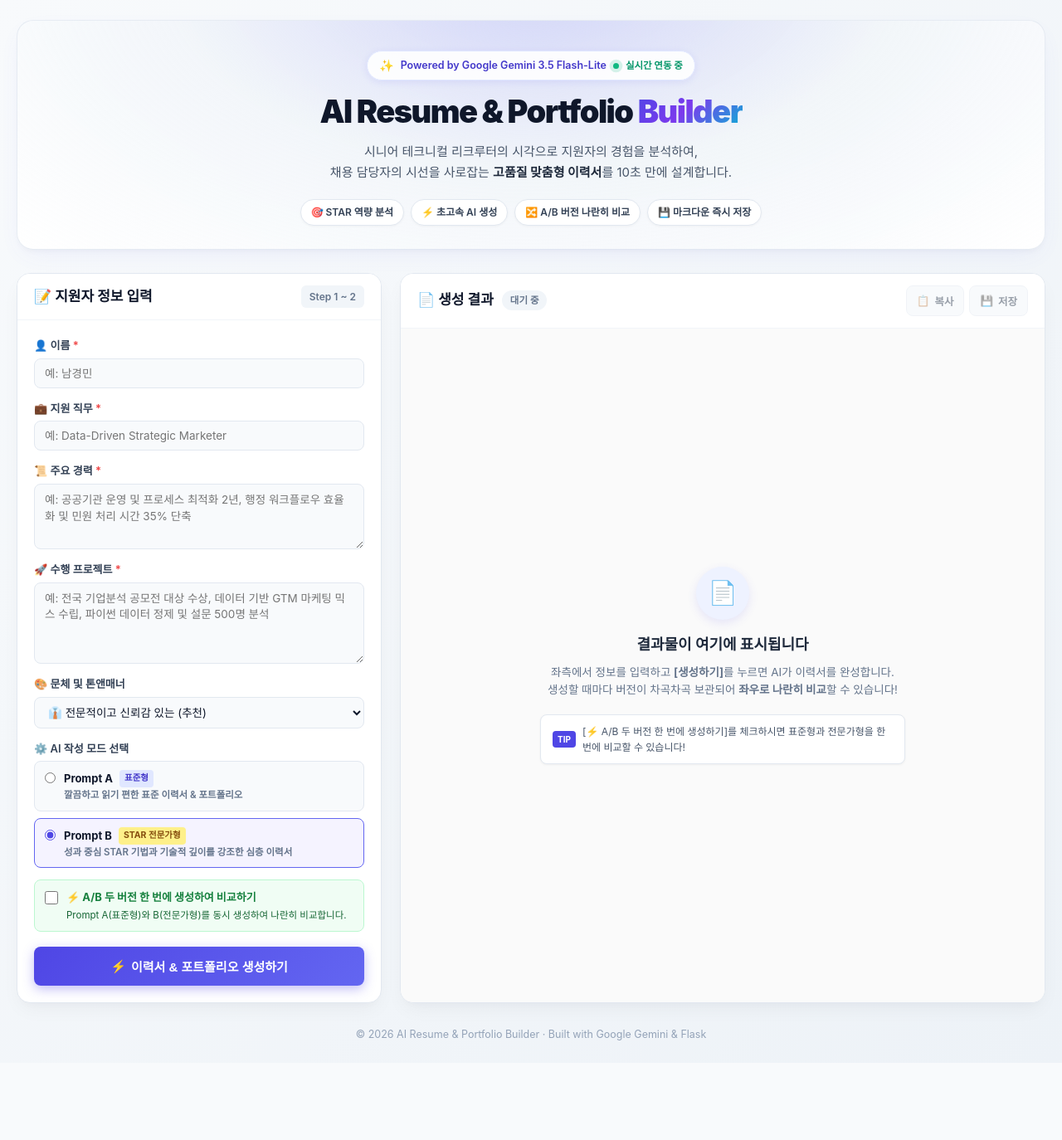
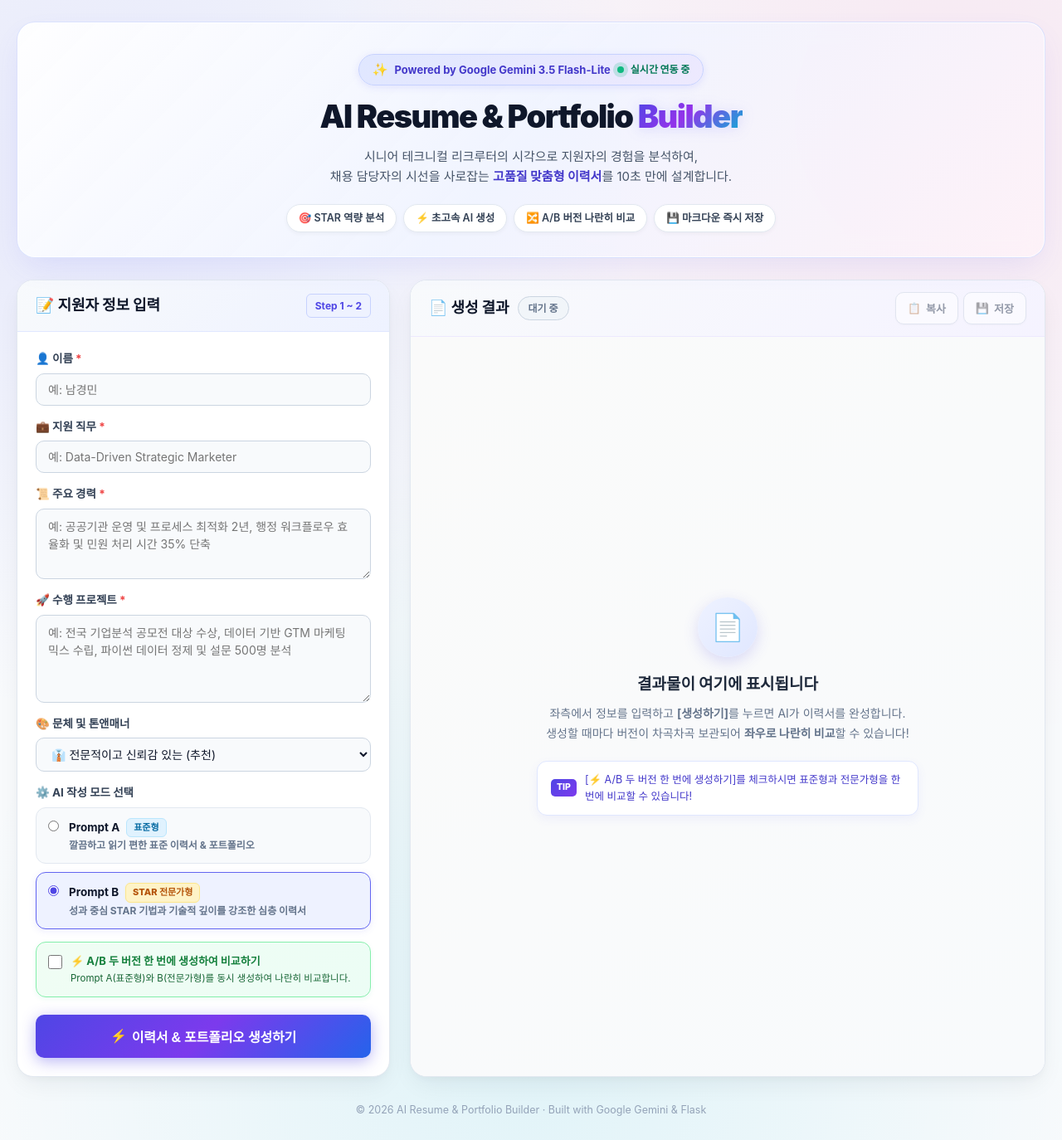
Before and after one commit to gyeong-lab/resume-builder, a Flask app: page / in a window 1280 px wide. Shown: the whole page at 83% size. Before the commit the page ends 1254 px from the top, so only its background shows below. Run offline with Flask 3, Linux system fonts and the light colour scheme; some libraries are stand-ins or nearby versions; some web fonts are replaced.

Commit message:
Apply vibrant modern color palette and glowing gradients

```diff
--- a/static/css/style.css
+++ b/static/css/style.css
@@ -12,74 +12,81 @@
 
 body {
     font-family: "Pretendard", -apple-system, BlinkMacSystemFont, "Segoe UI", Roboto, "Helvetica Neue", Arial, sans-serif;
-    background: linear-gradient(135deg, #f8fafc 0%, #edf2f7 100%);
+    background:
+        radial-gradient(circle at 10% 15%, rgba(99, 102, 241, 0.12) 0%, transparent 40%),
+        radial-gradient(circle at 90% 10%, rgba(236, 72, 153, 0.10) 0%, transparent 45%),
+        radial-gradient(circle at 50% 90%, rgba(6, 182, 212, 0.10) 0%, transparent 50%),
+        #f8fafc;
     color: #1e293b;
     line-height: 1.6;
     min-height: 100vh;
-    padding: 24px 20px;
+    padding: 26px 20px;
     -webkit-font-smoothing: antialiased;
 }
 
-/* 2. 메인 컨테이너 래퍼 (비교 뷰를 위해 넉넉한 1360px 지원) */
+/* 2. 메인 컨테이너 래퍼 */
 .app-wrapper {
     max-width: 1360px;
     margin: 0 auto;
 }
 
-/* 3. [전면 리뉴얼] 프리미엄 히어로 헤더 영역 */
+/* 3. [헤더] 프리미엄 히어로 배너 (화사한 글래스모피즘 & 그라데이션) */
 .app-header {
     text-align: center;
-    margin-bottom: 28px;
-    padding: 36px 24px 28px;
-    background: radial-gradient(ellipse at 50% -20%, rgba(99, 102, 241, 0.25) 0%, rgba(241, 245, 249, 0.8) 50%, #ffffff 100%);
-    border-radius: 20px;
-    border: 1px solid rgba(226, 232, 240, 0.8);
-    box-shadow: 0 10px 30px -10px rgba(99, 102, 241, 0.1), 0 4px 6px -2px rgba(15, 23, 42, 0.03);
+    margin-bottom: 26px;
+    padding: 38px 24px 30px;
+    background: linear-gradient(135deg, rgba(255, 255, 255, 0.95) 0%, rgba(240, 244, 255, 0.90) 50%, rgba(253, 242, 248, 0.90) 100%);
+    border-radius: 22px;
+    border: 1.5px solid rgba(199, 210, 254, 0.6);
+    box-shadow:
+        0 14px 36px -10px rgba(99, 102, 241, 0.15),
+        0 0 0 1px rgba(255, 255, 255, 0.8) inset;
     position: relative;
     overflow: hidden;
+    backdrop-filter: blur(12px);
 }
 
 .brand-badge {
     display: inline-flex;
     align-items: center;
     gap: 8px;
-    padding: 6px 14px;
-    background: rgba(255, 255, 255, 0.9);
-    border: 1px solid #e0e7ff;
+    padding: 6px 16px;
+    background: linear-gradient(135deg, #e0e7ff 0%, #ede9fe 100%);
+    border: 1px solid #c7d2fe;
     border-radius: 9999px;
-    font-size: 12.5px;
-    font-weight: 600;
+    font-size: 13px;
+    font-weight: 700;
     color: #4338ca;
-    box-shadow: 0 2px 8px rgba(99, 102, 241, 0.12);
+    box-shadow: 0 2px 10px rgba(99, 102, 241, 0.15);
     margin-bottom: 14px;
 }
 
 .badge-sparkle {
-    font-size: 14px;
+    font-size: 15px;
 }
 
 .badge-status-dot {
-    width: 7px;
-    height: 7px;
+    width: 8px;
+    height: 8px;
     background-color: #10b981;
     border-radius: 50%;
-    box-shadow: 0 0 0 3px rgba(16, 185, 129, 0.25);
+    box-shadow: 0 0 0 3px rgba(16, 185, 129, 0.3);
     animation: livePulse 2s infinite;
 }
 
 @keyframes livePulse {
-    0% { box-shadow: 0 0 0 0 rgba(16, 185, 129, 0.6); }
-    70% { box-shadow: 0 0 0 6px rgba(16, 185, 129, 0); }
+    0% { box-shadow: 0 0 0 0 rgba(16, 185, 129, 0.7); }
+    70% { box-shadow: 0 0 0 7px rgba(16, 185, 129, 0); }
     100% { box-shadow: 0 0 0 0 rgba(16, 185, 129, 0); }
 }
 
 .badge-status {
-    font-size: 11.5px;
-    color: #059669;
-    font-weight: 700;
+    font-size: 12px;
+    color: #047857;
+    font-weight: 800;
 }
 
-/* 메인 타이틀: 그라데이션 타이포그래피 */
+/* 메인 타이틀: 3색 선명한 그라데이션 */
 .hero-title {
     font-size: 38px;
     font-weight: 900;
@@ -93,10 +100,11 @@ body {
 }
 
 .title-gradient {
-    background: linear-gradient(135deg, #4f46e5 0%, #7c3aed 45%, #06b6d4 100%);
+    background: linear-gradient(135deg, #4f46e5 0%, #9333ea 45%, #06b6d4 100%);
     -webkit-background-clip: text;
     -webkit-text-fill-color: transparent;
     display: inline-block;
+    filter: drop-shadow(0 2px 8px rgba(99, 102, 241, 0.2));
 }
 
 /* 서브타이틀 */
@@ -109,17 +117,13 @@ body {
 }
 
 .hero-subtitle strong {
-    color: #1e293b;
+    color: #4338ca;
     font-weight: 700;
 }
 
 @media (max-width: 768px) {
-    .desktop-br {
-        display: none;
-    }
-    .hero-title {
-        font-size: 28px;
-    }
+    .desktop-br { display: none; }
+    .hero-title { font-size: 28px; }
 }
 
 /* 주요 기능 퀵 칩스 */
@@ -132,28 +136,29 @@ body {
 }
 
 .chip {
-    font-size: 12px;
+    font-size: 12.5px;
     font-weight: 600;
     color: #334155;
     background: #ffffff;
-    border: 1px solid #e2e8f0;
-    padding: 5px 12px;
+    border: 1.5px solid #e2e8f0;
+    padding: 6px 14px;
     border-radius: 9999px;
-    box-shadow: 0 1px 3px rgba(0, 0, 0, 0.04);
+    box-shadow: 0 2px 5px rgba(0, 0, 0, 0.04);
     transition: all 0.2s ease;
 }
 
 .chip:hover {
-    border-color: #cbd5e1;
-    transform: translateY(-1px);
-    box-shadow: 0 3px 6px rgba(0, 0, 0, 0.06);
+    border-color: #818cf8;
+    color: #4338ca;
+    transform: translateY(-2px);
+    box-shadow: 0 4px 10px rgba(99, 102, 241, 0.12);
 }
 
 /* 4. 메인 2단 분할 레이아웃 (Grid) */
 .main-layout {
     display: grid;
-    grid-template-columns: 440px 1fr;
-    gap: 22px;
+    grid-template-columns: 450px 1fr;
+    gap: 24px;
     align-items: stretch;
 }
 
@@ -166,36 +171,50 @@ body {
 /* 5. 카드 공통 스타일 */
 .card {
     background: #ffffff;
-    border-radius: 16px;
+    border-radius: 20px;
     border: 1px solid #e2e8f0;
-    box-shadow: 0 10px 25px -5px rgba(15, 23, 42, 0.05), 0 8px 10px -6px rgba(15, 23, 42, 0.02);
+    box-shadow:
+        0 12px 30px -6px rgba(15, 23, 42, 0.07),
+        0 4px 10px -2px rgba(15, 23, 42, 0.03);
     display: flex;
     flex-direction: column;
     overflow: hidden;
 }
 
-.card-header {
-    padding: 14px 20px;
-    border-bottom: 1px solid #f1f5f9;
+/* 좌측 카드 헤더 (은은한 인디고 틴트) */
+.left-card .card-header {
+    padding: 16px 22px;
+    background: linear-gradient(135deg, #f8fafc 0%, #eef2ff 100%);
+    border-bottom: 1.5px solid #e0e7ff;
     display: flex;
     justify-content: space-between;
     align-items: center;
-    background-color: #ffffff;
+}
+
+/* 우측 카드 헤더 (화사한 바이올렛 틴트) */
+.right-card .card-header {
+    padding: 14px 22px;
+    background: linear-gradient(135deg, #f8fafc 0%, #f5f3ff 100%);
+    border-bottom: 1.5px solid #ede9fe;
+    display: flex;
+    justify-content: space-between;
+    align-items: center;
     flex-wrap: wrap;
     gap: 10px;
 }
 
 .card-header h2 {
-    font-size: 17px;
-    font-weight: 700;
+    font-size: 18px;
+    font-weight: 800;
     color: #0f172a;
 }
 
 .step-indicator {
     font-size: 12px;
-    font-weight: 600;
-    color: #64748b;
-    background: #f1f5f9;
+    font-weight: 700;
+    color: #4f46e5;
+    background: #eef2ff;
+    border: 1px solid #c7d2fe;
     padding: 4px 10px;
     border-radius: 6px;
 }
@@ -206,37 +225,44 @@ body {
     gap: 10px;
 }
 
+/* 상태 뱃지 (Status Pill) */
 .status-pill {
-    font-size: 11.5px;
-    font-weight: 600;
-    padding: 3px 10px;
+    font-size: 12px;
+    font-weight: 700;
+    padding: 4px 12px;
     border-radius: 9999px;
+    transition: all 0.2s ease;
 }
 
 .status-pill.ready {
     background-color: #f1f5f9;
     color: #64748b;
+    border: 1px solid #cbd5e1;
 }
 
 .status-pill.generating {
     background-color: #fef3c7;
-    color: #d97706;
+    color: #b45309;
+    border: 1px solid #fde68a;
+    animation: pulse 1.5s infinite;
 }
 
 .status-pill.completed {
     background-color: #dcfce7;
     color: #15803d;
+    border: 1px solid #bbf7d0;
 }
 
 /* 버전 탭 및 비교 버튼 그룹 */
 .version-tabs-group {
     display: flex;
     align-items: center;
-    gap: 8px;
-    background: #f8fafc;
-    padding: 3px 6px;
-    border-radius: 8px;
-    border: 1px solid #e2e8f0;
+    gap: 6px;
+    background: #ffffff;
+    padding: 4px 8px;
+    border-radius: 10px;
+    border: 1.5px solid #cbd5e1;
+    box-shadow: 0 2px 6px rgba(0, 0, 0, 0.04);
 }
 
 .version-pills {
@@ -315,28 +343,28 @@ body {
 }
 
 .tab-btn.active {
-    background: #ffffff;
-    color: #4f46e5;
-    box-shadow: 0 1px 3px rgba(0, 0, 0, 0.1);
+    background: #4f46e5;
+    color: #ffffff;
+    box-shadow: 0 1px 4px rgba(79, 70, 229, 0.25);
 }
 
 /* 6. 좌측 폼 바디 */
 .form-body {
-    padding: 20px;
+    padding: 22px;
     display: flex;
     flex-direction: column;
-    gap: 14px;
+    gap: 15px;
 }
 
 .form-group {
     display: flex;
     flex-direction: column;
-    gap: 5px;
+    gap: 6px;
 }
 
 .form-group label {
-    font-size: 13px;
-    font-weight: 600;
+    font-size: 13.5px;
+    font-weight: 700;
     color: #334155;
 }
 
@@ -344,15 +372,15 @@ body {
     color: #ef4444;
 }
 
-/* 입력 필드 공통 */
+/* 입력 필드 */
 input[type="text"],
 textarea,
 select {
     width: 100%;
-    padding: 9px 12px;
-    border: 1.5px solid #e2e8f0;
-    border-radius: 8px;
-    font-size: 13.5px;
+    padding: 10px 14px;
+    border: 1.5px solid #cbd5e1;
+    border-radius: 10px;
+    font-size: 14px;
     color: #0f172a;
     background-color: #f8fafc;
     transition: all 0.2s ease;
@@ -365,36 +393,36 @@ select:focus {
     outline: none;
     background-color: #ffffff;
     border-color: #6366f1;
-    box-shadow: 0 0 0 3px rgba(99, 102, 241, 0.15);
+    box-shadow: 0 0 0 3px rgba(99, 102, 241, 0.2);
 }
 
 textarea {
     resize: vertical;
-    line-height: 1.45;
+    line-height: 1.5;
 }
 
 /* 모드 선택 카드 (Radio Cards) */
 .mode-cards {
     display: grid;
     grid-template-columns: 1fr;
-    gap: 8px;
+    gap: 10px;
 }
 
 .mode-card {
     display: flex;
     align-items: flex-start;
-    gap: 10px;
-    padding: 10px 12px;
+    gap: 12px;
+    padding: 12px 14px;
     border: 1.5px solid #e2e8f0;
-    border-radius: 8px;
+    border-radius: 12px;
     background-color: #f8fafc;
     cursor: pointer;
     transition: all 0.2s ease;
 }
 
 .mode-card:hover {
-    border-color: #cbd5e1;
-    background-color: #f1f5f9;
+    border-color: #a5b4fc;
+    background-color: #f5f3ff;
 }
 
 .mode-card input[type="radio"] {
@@ -419,39 +448,42 @@ textarea {
 }
 
 .mode-title strong {
-    font-size: 13px;
+    font-size: 13.5px;
     color: #0f172a;
 }
 
 .mode-badge {
-    font-size: 10.5px;
-    font-weight: 700;
-    padding: 2px 6px;
-    border-radius: 4px;
+    font-size: 11px;
+    font-weight: 800;
+    padding: 2px 8px;
+    border-radius: 6px;
 }
 
 .mode-badge.standard {
-    background-color: #e0e7ff;
-    color: #4338ca;
+    background-color: #e0f2fe;
+    color: #0369a1;
+    border: 1px solid #bae6fd;
 }
 
 .mode-badge.expert {
-    background-color: #fef08a;
-    color: #854d0e;
+    background-color: #fef3c7;
+    color: #b45309;
+    border: 1px solid #fde68a;
 }
 
 .mode-desc {
-    font-size: 11.5px;
+    font-size: 12px;
     color: #64748b;
-    line-height: 1.35;
+    line-height: 1.4;
 }
 
-/* [신규] A/B 동시 생성 박스 */
+/* [신규] A/B 동시 생성 박스 (에메랄드 그린 포인트) */
 .dual-gen-box {
-    background-color: #f0fdf4;
-    border: 1px solid #bbf7d0;
-    border-radius: 8px;
-    padding: 10px 12px;
+    background: linear-gradient(135deg, #f0fdf4 0%, #ecfdf5 100%);
+    border: 1.5px solid #86efac;
+    border-radius: 12px;
+    padding: 12px 14px;
+    box-shadow: 0 2px 6px rgba(16, 185, 129, 0.08);
 }
 
 .checkbox-label {
@@ -463,9 +495,9 @@ textarea {
 
 .checkbox-label input[type="checkbox"] {
     margin-top: 3px;
-    width: 16px;
-    height: 16px;
-    accent-color: #16a34a;
+    width: 17px;
+    height: 17px;
+    accent-color: #10b981;
 }
 
 .checkbox-text {
@@ -490,10 +522,10 @@ textarea {
     align-items: center;
     justify-content: center;
     gap: 6px;
-    padding: 8px 12px;
-    font-size: 12.5px;
-    font-weight: 600;
-    border-radius: 8px;
+    padding: 9px 14px;
+    font-size: 13px;
+    font-weight: 700;
+    border-radius: 10px;
     cursor: pointer;
     border: none;
     transition: all 0.2s ease;
@@ -505,50 +537,60 @@ textarea {
     cursor: not-allowed;
 }
 
+/* 전설의 메인 버튼: 화려한 일렉트릭 인디고 그라데이션 */
 .btn-primary {
     width: 100%;
-    padding: 13px;
-    font-size: 15px;
-    background: linear-gradient(135deg, #4f46e5 0%, #6366f1 100%);
+    padding: 14px;
+    font-size: 16px;
+    background: linear-gradient(135deg, #4f46e5 0%, #7c3aed 50%, #2563eb 100%);
     color: #ffffff;
-    box-shadow: 0 4px 14px rgba(79, 70, 229, 0.35);
-    margin-top: 4px;
+    box-shadow: 0 4px 18px rgba(79, 70, 229, 0.4);
+    margin-top: 6px;
+    letter-spacing: -0.2px;
 }
 
 .btn-primary:hover:not(:disabled) {
-    background: linear-gradient(135deg, #4338ca 0%, #4f46e5 100%);
-    box-shadow: 0 6px 18px rgba(79, 70, 229, 0.45);
-    transform: translateY(-1px);
+    background: linear-gradient(135deg, #4338ca 0%, #6d28d9 50%, #1d4ed8 100%);
+    box-shadow: 0 6px 24px rgba(79, 70, 229, 0.55);
+    transform: translateY(-2px);
+}
+
+.btn-primary:active:not(:disabled) {
+    transform: translateY(0);
 }
 
 .btn-secondary {
-    background-color: #f1f5f9;
+    background-color: #ffffff;
     color: #334155;
-    border: 1px solid #e2e8f0;
+    border: 1.5px solid #cbd5e1;
+    box-shadow: 0 1px 3px rgba(0, 0, 0, 0.05);
 }
 
 .btn-secondary:hover:not(:disabled) {
-    background-color: #e2e8f0;
+    background-color: #f1f5f9;
+    border-color: #94a3b8;
     color: #0f172a;
 }
 
 .btn-tiny {
-    padding: 3px 8px;
-    font-size: 11px;
-    background-color: #f1f5f9;
+    padding: 4px 10px;
+    font-size: 11.5px;
+    font-weight: 700;
+    background-color: #ffffff;
     border: 1px solid #cbd5e1;
-    border-radius: 4px;
+    border-radius: 6px;
     color: #475569;
 }
 
 .btn-tiny:hover {
-    background-color: #e2e8f0;
-    color: #0f172a;
+    background-color: #eef2ff;
+    border-color: #818cf8;
+    color: #4338ca;
 }
 
 /* 7. 우측 결과 패널 */
 .right-card {
-    min-height: 600px;
+    min-height: 620px;
 }
 
 .action-buttons {
@@ -565,61 +607,61 @@ textarea {
     align-items: center;
     text-align: center;
     padding: 40px 24px;
-    background-color: #fafafa;
+    background: linear-gradient(135deg, #fafafa 0%, #f8fafc 100%);
 }
 
 .placeholder-graphic {
-    margin-bottom: 16px;
+    margin-bottom: 18px;
 }
 
 .graphic-circle {
-    width: 64px;
-    height: 64px;
+    width: 72px;
+    height: 72px;
     border-radius: 50%;
-    background: #eef2ff;
+    background: linear-gradient(135deg, #eef2ff 0%, #e0e7ff 100%);
     display: flex;
     align-items: center;
     justify-content: center;
-    font-size: 28px;
-    box-shadow: 0 4px 12px rgba(79, 70, 229, 0.12);
+    font-size: 32px;
+    box-shadow: 0 6px 18px rgba(79, 70, 229, 0.18);
 }
 
 .result-placeholder h3 {
-    font-size: 18px;
+    font-size: 19px;
     color: #1e293b;
     margin-bottom: 8px;
-    font-weight: 700;
+    font-weight: 800;
 }
 
 .result-placeholder p {
-    font-size: 13.5px;
+    font-size: 14px;
     color: #64748b;
-    line-height: 1.6;
-    margin-bottom: 18px;
+    line-height: 1.65;
+    margin-bottom: 22px;
 }
 
 .tip-banner {
     display: flex;
     align-items: center;
-    gap: 8px;
+    gap: 10px;
     background: #ffffff;
-    border: 1px solid #e2e8f0;
-    padding: 10px 14px;
-    border-radius: 8px;
-    font-size: 12px;
-    color: #475569;
-    max-width: 440px;
+    border: 1.5px solid #e0e7ff;
+    padding: 12px 16px;
+    border-radius: 12px;
+    font-size: 12.5px;
+    color: #4338ca;
+    max-width: 460px;
     text-align: left;
-    box-shadow: 0 1px 3px rgba(0, 0, 0, 0.05);
+    box-shadow: 0 4px 12px rgba(99, 102, 241, 0.08);
 }
 
 .tip-label {
-    background: #4f46e5;
+    background: linear-gradient(135deg, #4f46e5, #7c3aed);
     color: #ffffff;
-    font-weight: 700;
-    font-size: 10px;
-    padding: 2px 6px;
-    border-radius: 4px;
+    font-weight: 800;
+    font-size: 10.5px;
+    padding: 2px 7px;
+    border-radius: 5px;
     flex-shrink: 0;
 }
 
@@ -888,7 +946,7 @@ pre.raw-markdown {
 /* 12. 푸터 */
 .app-footer {
     text-align: center;
-    margin-top: 28px;
+    margin-top: 30px;
     font-size: 12.5px;
     color: #94a3b8;
 }
```
Also changed, not shown: other parts of static/css/style.css (+91 -72 lines).
